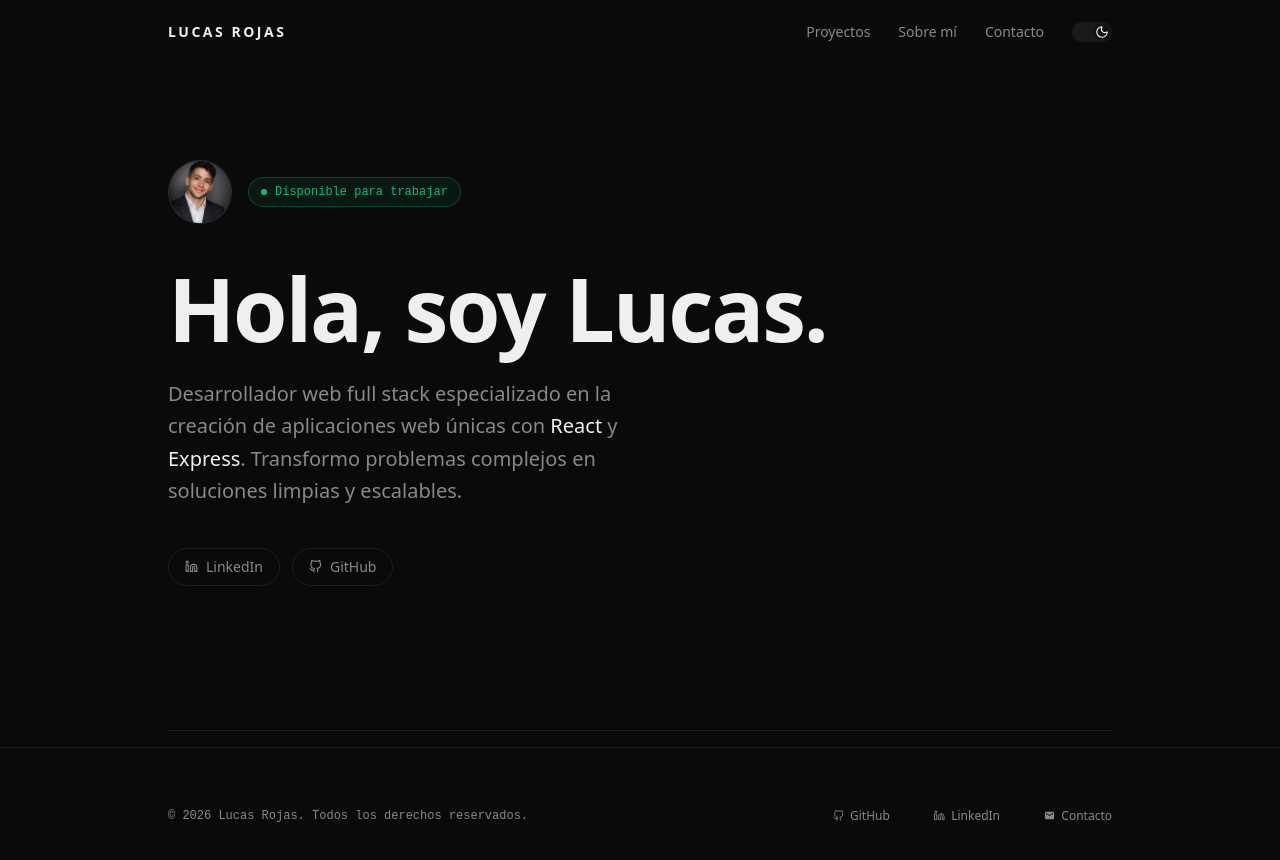
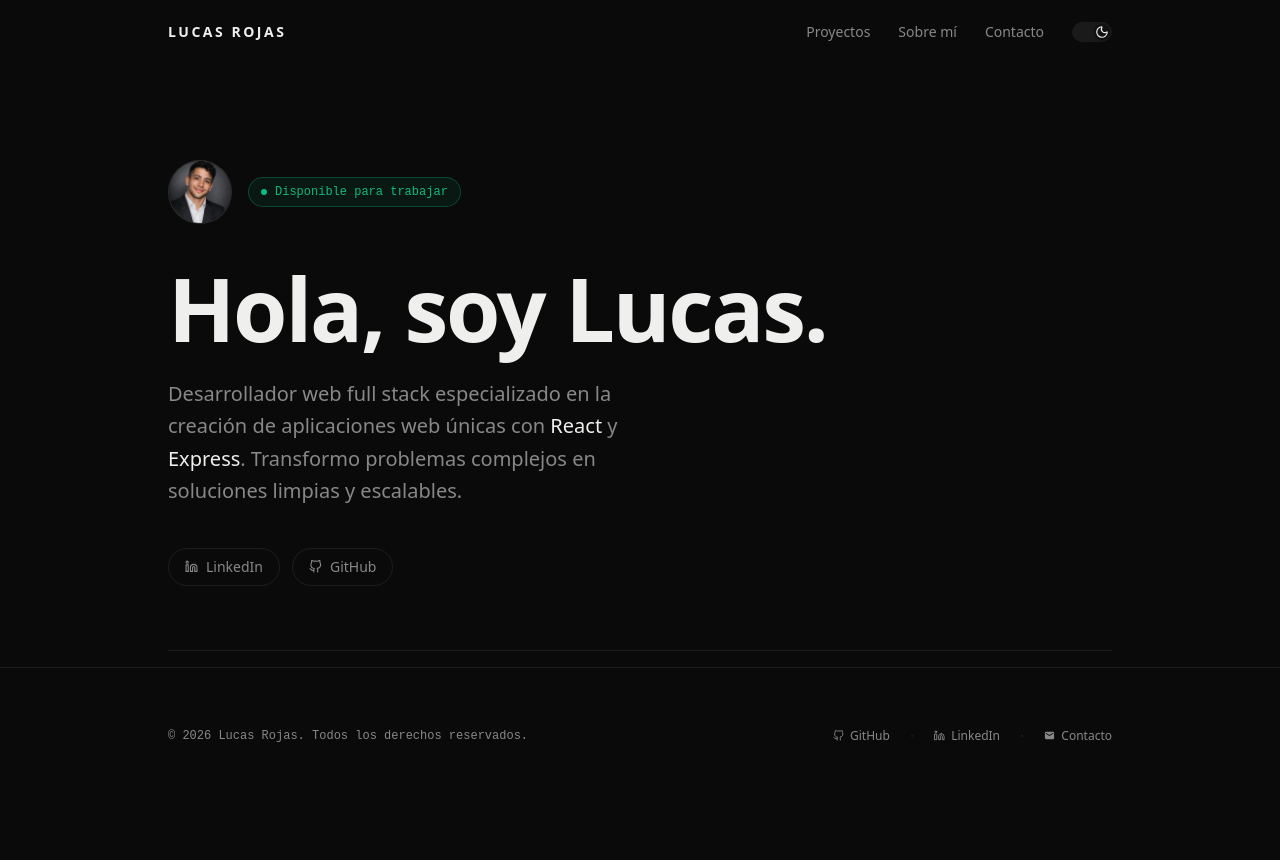
Before and after one commit to Lucas-Rojas-Nahuel/Portafolio, a React (Vite) app: page / in a window 1280 px wide. Shown: the top 860 px of the page. After the commit the page ends 804 px from the top, so only its background shows below. Built offline with nearby package versions, Linux system fonts and the light colour scheme.

Commit message:
fix(css): quitando un poco de padding bottom a la parte de abajo

```diff
--- a/src/sections/HeroSection.tsx
+++ b/src/sections/HeroSection.tsx
@@ -7,7 +7,7 @@ function HeroSection() {
   const display = { fontFamily: "'Epilogue', system-ui, sans-serif" } as const;
 
   return (
-    <section className="pt-30 pb-28 sm:pt-40 sm:pb-36">
+    <section className="pt-30 pb-18 sm:pt-40 sm:pb-16">
       {/* Avatar + badge */}
       <div className="flex items-center gap-4 mb-10">
         <div
```
